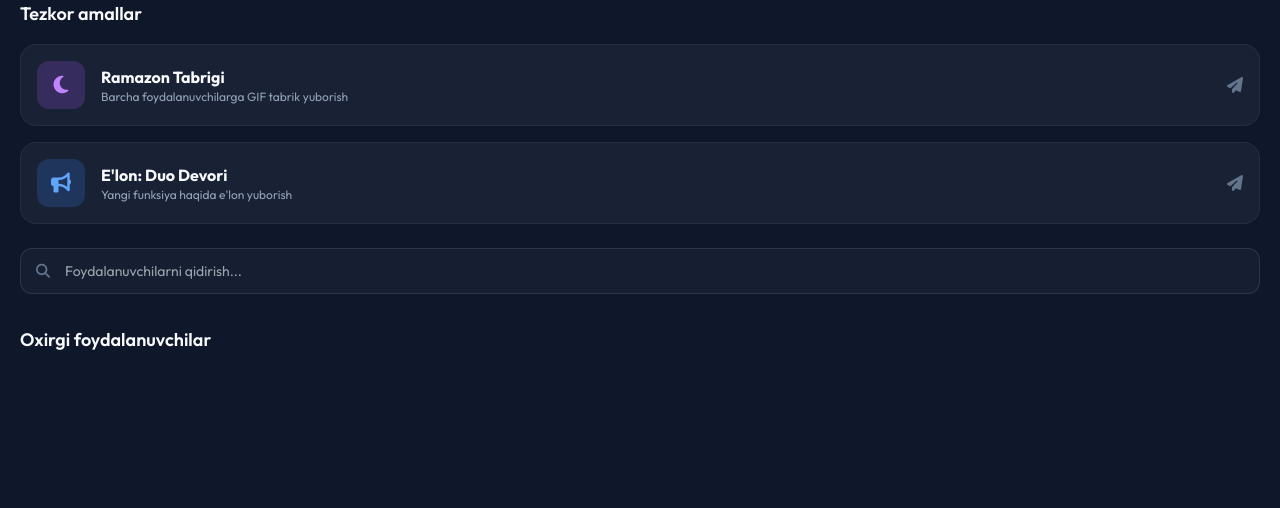
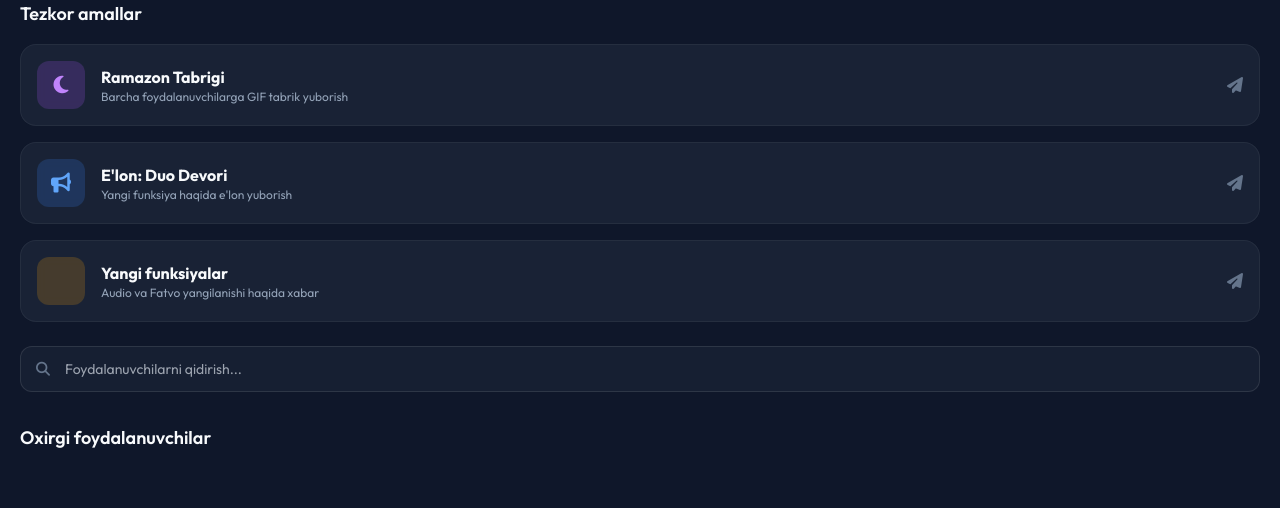
Before and after one commit to QuvonchbekBobojonov/ramazon2026, a FastAPI app: template templates/admin_mobile.html in a window 1280 px wide. Shown: the part 306-814 px from the top of the page. Before the commit the page ends 656 px from the top, so only its background shows below. Run offline with FastAPI, Linux system fonts and the light colour scheme; the template is opened without the code that fills it, so the values that code supplies are empty; parts of the project's set-up code (start-up, migrations or seed data) failed here and were passed over; some libraries are stand-ins or nearby versions.

Commit message:
Add New Features notification button to Admin Panel Quick Actions

```diff
--- a/main.py
+++ b/main.py
@@ -298,6 +298,51 @@ async def api_broadcast_ramadan(token: str):
     import asyncio
     asyncio.create_task(run_broadcast())
 
+    return {"success": True, "count": len(users)}
+
+
+@app.post("/api/admin/broadcast/features")
+async def api_broadcast_features(token: str):
+    from core.config import BOT_TOKEN
+    if token != BOT_TOKEN:
+        return JSONResponse({"error": "Unauthorized"}, status_code=403)
+
+    async with async_session_maker() as session:
+        from db.crud import get_all_users
+        users = await get_all_users(session)
+
+    async def run_broadcast_features():
+        from aiogram.exceptions import TelegramForbiddenError, TelegramRetryAfter
+        from db.crud import update_user_blocked
+        import asyncio
+
+        text = (
+            "✨ <b>Yangi imkoniyatlar!</b>\n\n"
+            "Botimizda quyidagi yangilanishlar bo'ldi:\n\n"
+            "🎵 <b>Audio xizmatlar</b> — Endi mp3quran.net rasmiy bazasidan dunyoning eng mashhur qorilarining (Mishary Rashid, AbdulBaset va b.) go'zal qiroatlarini tinglashingiz mumkin!\n\n"
+            "❓ <b>Savol-javob (Fatvo)</b> — Ramazon va ro'zaga oid eng ko'p beriladigan savollarga rasmiy fatvolar bo'limi yangilandi.\n\n"
+            "Foydalanish uchun menyudagi tugmalardan foydalaning. 😊"
+        )
+
+        for user in users:
+            if user.is_blocked:
+                continue
+            try:
+                await bot.send_message(user.telegram_id, text, parse_mode="HTML")
+                await asyncio.sleep(0.05)
+            except TelegramForbiddenError:
+                async with async_session_maker() as session_inner:
+                    await update_user_blocked(session_inner, user.telegram_id, True)
+            except TelegramRetryAfter as e:
+                await asyncio.sleep(e.retry_after)
+                try:
+                    await bot.send_message(user.telegram_id, text, parse_mode="HTML")
+                except: pass
+            except Exception as e:
+                logger.error(f"Feature broadcast error for {user.telegram_id}: {e}")
+
+    import asyncio
+    asyncio.create_task(run_broadcast_features())
     return {"success": True, "count": len(users)}
 
 
--- a/templates/admin_mobile.html
+++ b/templates/admin_mobile.html
@@ -137,6 +137,17 @@
                     <div class="flex-1">
                         <h4 class="font-bold">E'lon: Duo Devori</h4>
                         <p class="text-xs text-slate-400">Yangi funksiya haqida e'lon yuborish</p>
+                    </div>
+                    <i class="fas fa-paper-plane text-slate-500 bubble-icon"></i>
+                </button>
+                <button onclick="sendFeatureBroadcast(event)"
+                    class="w-full glass rounded-2xl p-4 flex items-center gap-4 hover:bg-white/5 transition-all text-left">
+                    <div class="w-12 h-12 rounded-xl bg-amber-500/20 flex items-center justify-center">
+                        <i class="fas fa-sparkles text-amber-400 text-xl"></i>
+                    </div>
+                    <div class="flex-1">
+                        <h4 class="font-bold">Yangi funksiyalar</h4>
+                        <p class="text-xs text-slate-400">Audio va Fatvo yangilanishi haqida xabar</p>
                     </div>
                     <i class="fas fa-paper-plane text-slate-500 bubble-icon"></i>
                 </button>
@@ -435,6 +446,19 @@
             } catch (e) { alert('Hatolik!'); }
             icon.className = 'fas fa-paper-plane text-slate-500 bubble-icon';
         }
+        async function sendFeatureBroadcast(event) {
+            if (!confirm('Yangi funksiyalar haqida barcha foydalanuvchilarga xabar yuborilsinmi?')) return;
+            const btn = event.currentTarget;
+            const icon = btn.querySelector('.bubble-icon');
+            const originalIcon = icon.className;
+            icon.className = 'fas fa-spinner fa-spin text-slate-500';
+            try {
+                const response = await fetch(`/api/admin/broadcast/features?token=${token}`, { method: 'POST' });
+                const data = await response.json();
+                alert(data.success ? `Xabar yuborish boshlandi! Jami: ${data.count}` : 'Xatolik!');
+            } catch (e) { alert('Xatolik!'); }
+            icon.className = originalIcon;
+        }
     </script>
 </body>
 
```
